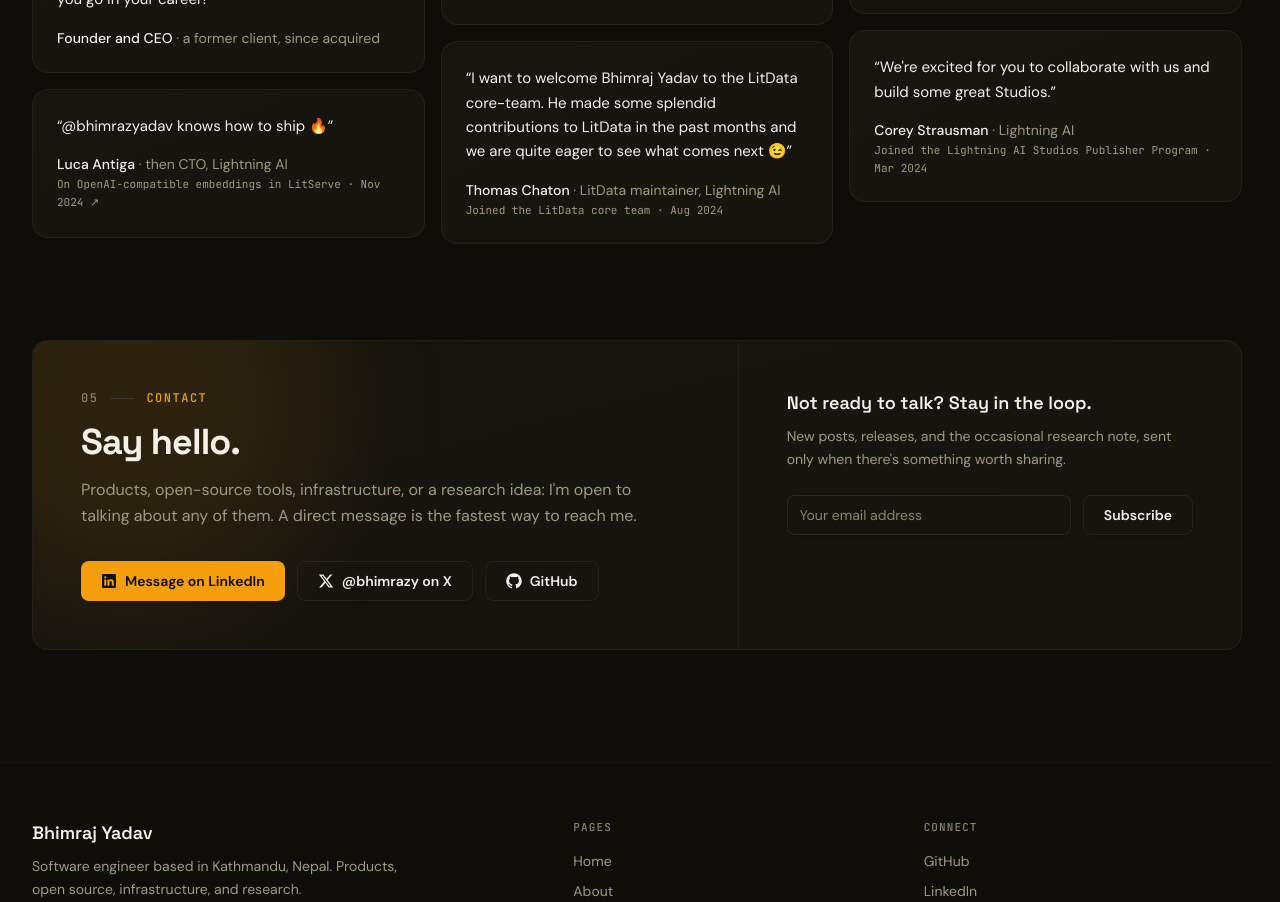
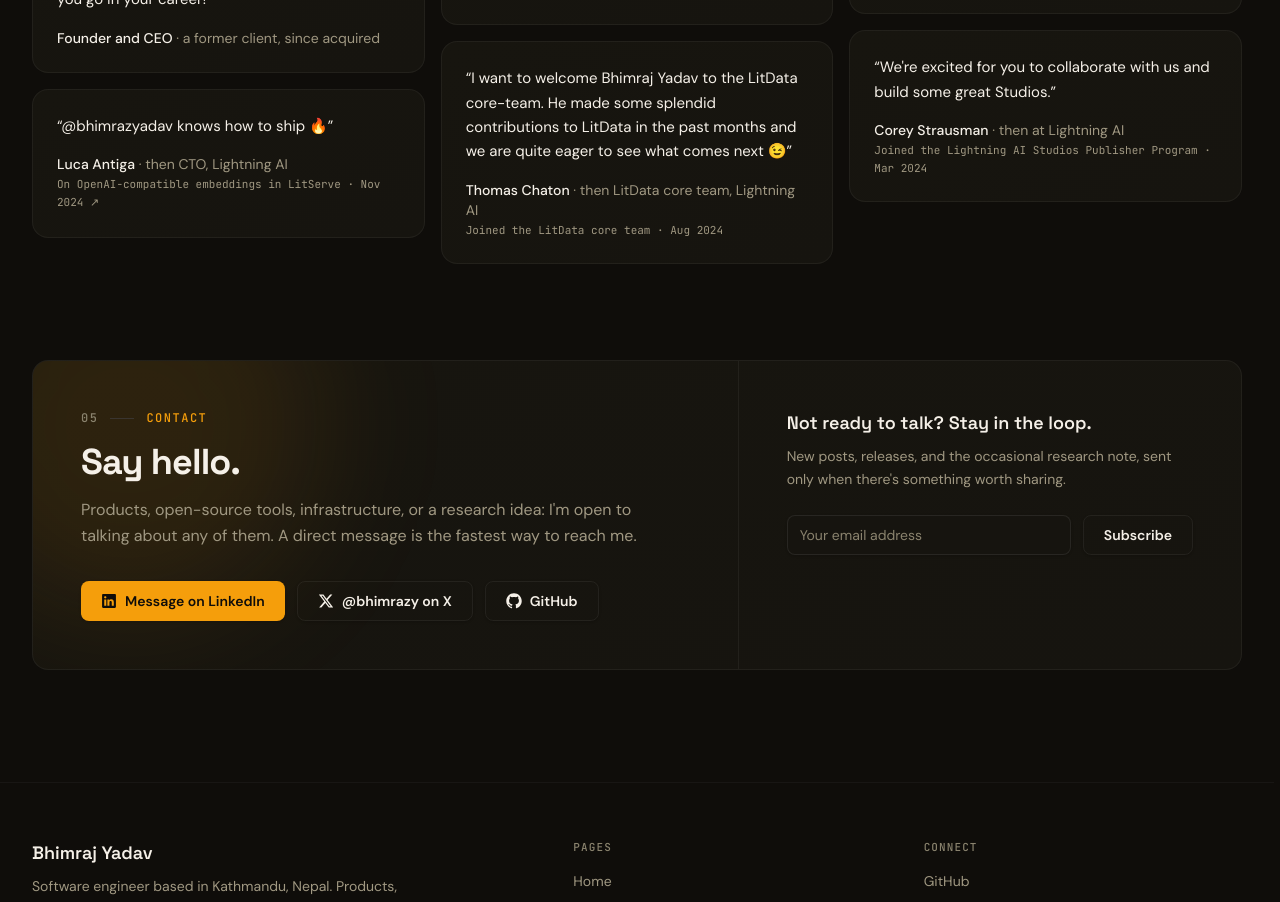
Before and after one commit to bhimrazy/bhimraj.com.np, a Next.js app in the folder apps/web/: page /about in a window 1280 px wide. Shown: the part 3480-4382 px from the top of the page. Built offline with nearby package versions, Linux system fonts and the light colour scheme.

Commit message:
fix(quotes): Thomas and Corey's roles as they were then

```diff
--- a/apps/web/src/components/oss/journey-data.ts
+++ b/apps/web/src/components/oss/journey-data.ts
@@ -37,7 +37,7 @@ export const TIMELINE: TimelineItem[] = [
       {
         text: "We're excited for you to collaborate with us and build some great Studios.",
         author: "Corey Strausman",
-        role: "Lightning AI",
+        role: "then at Lightning AI",
       },
     ],
   },
@@ -90,7 +90,7 @@ export const TIMELINE: TimelineItem[] = [
       {
         text: "I want to welcome Bhimraj Yadav to the LitData core-team. He made some splendid contributions to LitData in the past months and we are quite eager to see what comes next 😉",
         author: "Thomas Chaton",
-        role: "LitData maintainer, Lightning AI",
+        role: "then LitData core team, Lightning AI",
       },
     ],
   },
```
